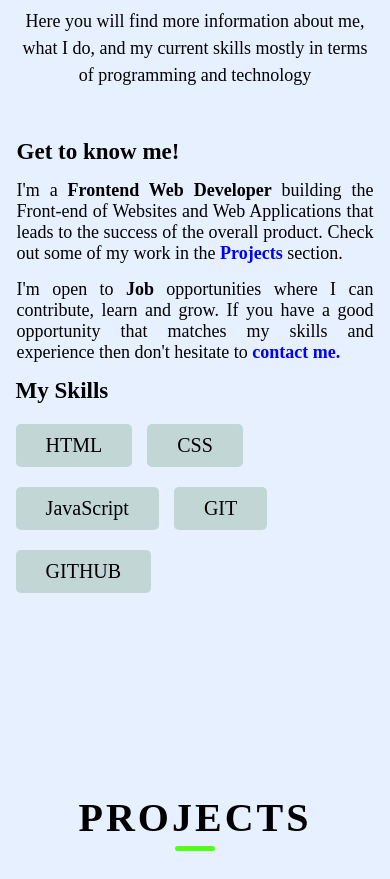
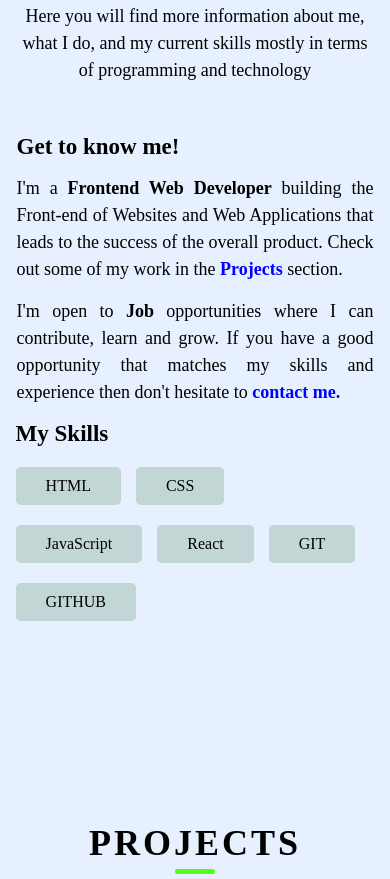
Before and after one commit to Sreejith36/Sreejith, a plain HTML site: page index.html in a window 390 px wide. Shown: the part 740-1619 px from the top of the page. Before the commit the page ends 1596 px from the top, so only its background shows below. Drawn offline with Linux system fonts and the light colour scheme.

Commit message:
Some changes done in about section

```diff
--- a/index.html
+++ b/index.html
@@ -9,6 +9,7 @@
     <link rel="stylesheet" href="styles/styles.css">
     <link rel="stylesheet" href="styles/style_home.css">
     <link rel="stylesheet" href="styles/style_about.css">
+    <link rel="stylesheet" href="styles/style_projects.css">
     <link rel="stylesheet" href="styles/stylecolor.css">
     <link rel="stylesheet" href="https://cdnjs.cloudflare.com/ajax/libs/font-awesome/6.4.0/css/all.min.css"
         integrity="sha512-iecdLmaskl7CVkqkXNQ/ZH/XLlvWZOJyj7Yy7tcenmpD1ypASozpmT/E0iPtmFIB46ZmdtAc9eNBvH0H/ZpiBw=="
@@ -72,6 +73,7 @@
 
     <!-- ABOUT SECTION -->
     <div class="about">
+        <div class="about-top"></div>
         <div id="about" class="about-top"></div>
         <div class="name">
             <h1>
@@ -106,6 +108,7 @@
                 <div class="html" > <span> HTML </span> </div>
                 <div class="html" > <span> CSS </span> </div>
                 <div class="html" > <span> JavaScript </span> </div>
+                <div class="html" > <span> React </span> </div>
                 <div class="html" > <span> GIT </span> </div>
                 <div class="html" > <span> GITHUB </span> </div>
             </div>
@@ -116,8 +119,9 @@
 
 
     <!-- PROJECTS SECTION -->
-    <div class="about">
-        <div id="projects" class="about-top"></div>
+    <div class="projects">
+        <div class="projects-top"></div>
+        <div id="projects" class="projects-top"></div>
         <div class="name">
             <h1>
                 PROJECTS
--- a/styles/style_about.css
+++ b/styles/style_about.css
@@ -1,6 +1,6 @@
 .about .about-top {
     width: 100%;
-    height: 200px;
+    height: 100px;
 }
 
 .about .name {
@@ -43,6 +43,7 @@
 .about .botom .know p {
     margin: 15px 1px;
     text-align: justify;
+    line-height: 1.5;
 }
 
 .about .botom .know p a {
@@ -65,10 +66,14 @@
     margin-top: 20px;
     margin-right: 10px;
     display: inline-block;
+    font-size: 16px;
 }
 
 
 @media (max-width: 650px){
+    .about .name {
+        font-size: 18px;
+    }
     .about .middle{
         font-size: 18px;
         width: 90%;
--- /dev/null
+++ b/styles/style_projects.css
@@ -0,0 +1,24 @@
+.projects .projects-top {
+    width: 100%;
+    height: 100px;
+}
+
+.projects .name {
+    width: 100%;
+    text-align: center;
+    letter-spacing: 3px;
+}
+
+.projects .line {
+    width: 40px;
+    height: 5px;
+    margin: 5px auto;
+    border-radius: 10px;
+    background-color: var(--barcolor2);
+}
+
+@media (max-width: 650px){
+    .projects .name {
+        font-size: 18px;
+    }
+}
```
